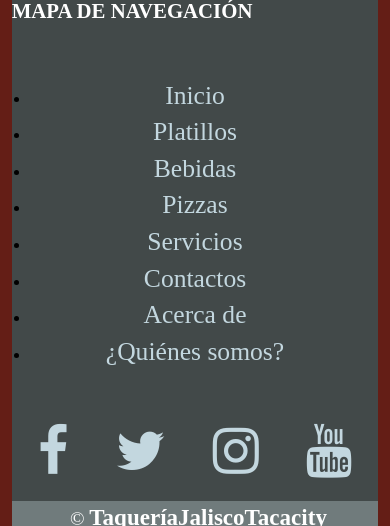
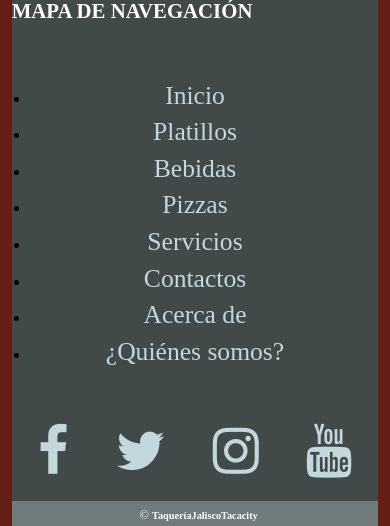
Before and after one commit to RaulTrigueros/taqueria-jalisco, a PHP site: page /index.php in a window 390 px wide; the page is wider, and only the part inside the window is pictured. Shown: the part 4460-4986 px from the top of that part. Run offline with PHP 8.4, Linux system fonts and the light colour scheme; some libraries are stand-ins or nearby versions.

Commit message:
Update style.css

```diff
--- a/css/style.css
+++ b/css/style.css
@@ -484,6 +484,15 @@ section p{
   }
 
 
+  .second-footer p, .second-footer a{
+  text-align: center;
+  color:  #fff;
+  font-size: 80%;
+  line-height: 50%;
+  font-family: 'Times New Roman';
+}
+
+
 }
    /* Estilos de barra de secciones */
 .topnav {
```
